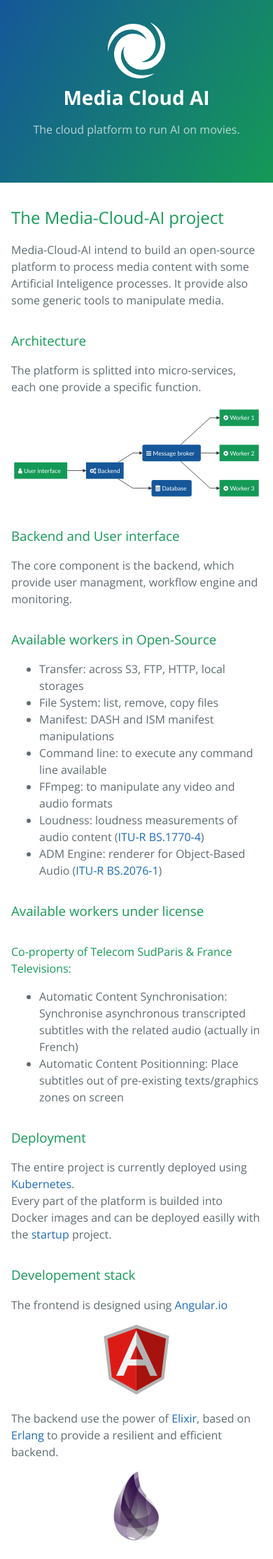
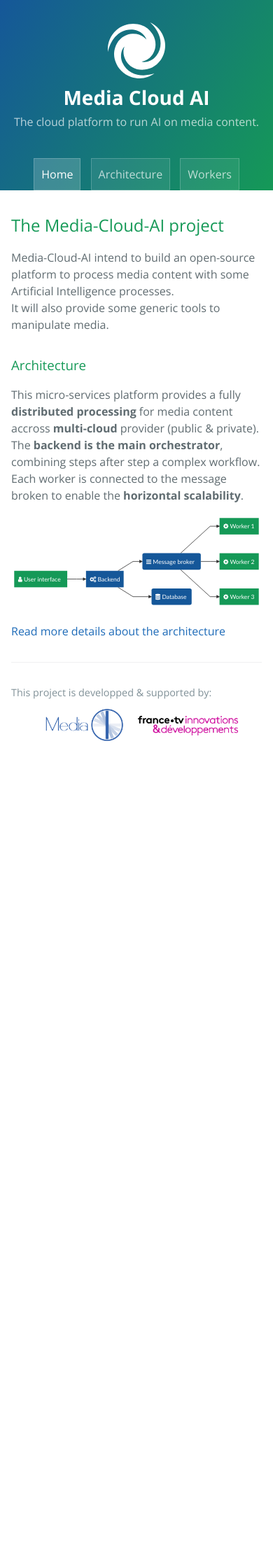
Before and after one commit to media-cloud-ai/media-cloud-ai.github.com, a Jekyll site: the page built from index.md, in a window 390 px wide. Shown: the top 2228 px of the page at 70% size. Built offline with Jekyll 4.4.1, drawn with Linux system fonts in a browser that asks for light colours; comment, search, counter and statistics services are not loaded; our own code applies the rules of GitHub Pages for plain Markdown files; after the commit the page ends 1105 px from its top, so only the background shows below that; some of the changed text lies outside the part shown.

Commit message:
update website

```diff
--- a/_config.yml
+++ b/_config.yml
@@ -1,6 +1,6 @@
 favicon: isolated-monochrome-white.png
 logo: isolated-monochrome-white.svg
 title: Media Cloud AI
-description: The cloud platform to run AI on movies.
+description: The cloud platform to run AI on media content.
 google_analytics:
 theme: jekyll-theme-cayman
--- /dev/null
+++ b/_data/workers/france_television_and_telecom_sud_paris.yml
@@ -0,0 +1,5 @@
+- name: Automatic Content Synchronisation
+  description: Synchronise asynchronous transcribed subtitles with the related audio (for French language)
+
+- name: Automatic Content Positioning
+  description: Place subtitles out of pre-existing texts/graphics zones on screen
--- /dev/null
+++ b/_includes/mermaid_schemas/main_architecture.html
@@ -0,0 +1,20 @@
+<div class="mermaid">
+graph LR
+ui[fa:fa-user User interface] --> backend(Backend)
+backend[fa:fa-cogs Backend] --> rmq(fa:fa-bars Message broker)
+backend --> DB(fa:fa-database Database)
+rmq --> W1[fa:fa-cog Worker 1]
+rmq --> W2[fa:fa-cog Worker 2]
+rmq --> W3[fa:fa-cog Worker 3]
+
+classDef blue fill:#155799,stroke: none,color: #fff;
+classDef green fill:#159957,stroke: none,color: #fff;
+
+class ui green
+class backend blue
+class rmq blue
+class DB blue
+class W1 green
+class W2 green
+class W3 green
+</div>
--- a/_layouts/default.html
+++ b/_layouts/default.html
@@ -1,5 +1,5 @@
 <!DOCTYPE html>
-<html lang="{{ site.lang | default: "en-US" }}">
+<html lang="{{ site.lang | default: 'en-US' }}">
   <head>
     <link rel="icon" type="image/png" href="/assets/images/{{ site.favicon }}">
     {% if site.google_analytics %}
@@ -20,25 +20,34 @@
     <link rel="stylesheet" href="{{ '/assets/css/style.css?v=' | append: site.github.build_revision | relative_url }}">
     <link rel="stylesheet" href="{{ '/assets/css/font-awesome.min.css?v=' | append: site.github.build_revision | relative_url }}">
     <script src="/assets/js/mermaid.min.js"></script>
+    <script src="/assets/js/coverage.js"></script>
     <script src="https://cdnjs.cloudflare.com/ajax/libs/anchor-js/4.1.0/anchor.min.js"></script>
   </head>
   <body>
     <header class="page-header" role="banner">
-      <img src="/assets/images/{{ page.logo | default: site.logo }}" height="80px"/>
-      <h1 class="project-name">{{ site.title | default: site.github.repository_name }}</h1>
-      <h2 class="project-tagline">{{ page.description | default: site.description | default: site.github.project_tagline }}</h2>
-      {% if site.github.is_project_page %}
-        <a href="{{ site.github.repository_url }}" class="btn">View on GitHub</a>
-      {% endif %}
+      <a href="/">
+        <img src="/assets/images/{{ page.logo | default: site.logo }}" height="80px"/>
+        <h1 class="project-name">{{ site.title | default: site.github.repository_name }}</h1>
+      </a>
+      <div class="project-tagline">{{ page.description | default: site.description | default: site.github.project_tagline }}</div>
+
+      <nav class="menu">
+        {% for menu in site.data.menu %}
+
+          <a href={{menu.link}}>
+            <span
+              {% if page.url == menu.link %} class="item selected" {% else %} class="item" {% endif %}>
+              {{menu.name}}
+            </span>
+          </a>
+        {% endfor %}
+      </nav>
     </header>
 
     <main id="content" class="main-content" role="main">
       {{ content }}
 
       <footer class="site-footer">
-        {% if site.github.is_project_page %}
-          <span class="site-footer-owner"><a href="{{ site.github.repository_url }}">{{ site.github.repository_name }}</a> is maintained by <a href="{{ site.github.owner_url }}">{{ site.github.owner_name }}</a>.</span>
-        {% endif %}
         <span class="site-footer-credits">This project is developped &amp; supported by:</span>
         <div style="text-align: center;">
           <a href="https://media-io.com" target="_blank">
--- a/assets/css/style.scss
+++ b/assets/css/style.scss
@@ -2,6 +2,69 @@
 ---
 
 @import 'jekyll-theme-cayman';
+
+.page-header {
+  padding-bottom: 0;
+}
+
+.project-name {
+  color: white;
+}
+
+.project-name:hover {
+  color: #eee;
+}
+
+nav.menu {
+  padding-top: 3em;
+}
+
+@media screen and (max-width: 42em) {
+  nav.menu {
+    padding-top: 0.5em;
+  }
+}
+
+@media screen and (max-width: 64em) and (min-width: 42em) {
+  nav.menu {
+    padding-top: 1em;
+  }
+}
+
+nav.menu .item {
+  margin: 0px 5px;
+  display: inline-block;
+  margin-bottom: 0;
+  color: rgba(255, 255, 255, 0.7);
+  background-color: rgba(255, 255, 255, 0.08);
+  border-color: rgba(255, 255, 255, 0.2);
+  border-style: solid;
+  border-width: 1px;
+  padding: 10px;
+  transition: color 0.2s, background-color 0.2s, border-color 0.2s;
+}
+
+nav.menu a {
+  color: rgba(255, 255, 255, 0.8);
+}
+
+nav.menu a .item.selected {
+  color: rgba(255, 255, 255, 1);
+  background-color: rgba(255, 255, 255, 0.18);
+}
+
+nav.menu a .item:hover {
+  color: rgba(255, 255, 255, 1);
+  background-color: rgba(255, 255, 255, 0.18);
+}
+
+.language {
+  text-align: center;
+}
+
+.language img {
+  width: 100px;
+}
 
 .property {
   margin-top: 10px;
@@ -63,3 +126,33 @@
   text-decoration: none !important; /* do not underline */
   opacity: 1;
 }
+
+.worker {
+  display: inline-flex;
+  flex-direction: column;
+  width: 250px;
+  min-height: 180px;
+  vertical-align: top;
+  background-color: rgba(0, 0, 0, 0.08);
+  border-color: rgba(255, 255, 255, 0.2);
+  border-style: solid;
+  border-width: 1px;
+  border-radius: 4px;
+  padding: 10px;
+  margin: 5px;
+  transition: color 0.2s, background-color 0.2s, border-color 0.2s;
+}
+
+.worker label {
+  color: #159957;
+}
+
+.worker .description {
+  flex: 1;
+  font-size: 0.8em;
+  color: #888;
+}
+
+.worker .icons {
+  text-align: right;
+}
--- a/index.md
+++ b/index.md
@@ -4,73 +4,16 @@
 
 ## The Media-Cloud-AI project
 
-Media-Cloud-AI intend to build an open-source platform to process media content with some Artificial Inteligence processes.
-It provide also some generic tools to manipulate media.
+Media-Cloud-AI intend to build an open-source platform to process media content with some Artificial Intelligence processes.
+It will also provide some generic tools to manipulate media.
 
 ### Architecture
 
-The platform is splitted into micro-services, each one provide a specific function.
+This micro-services platform provides a fully <b>distributed processing</b> for media content accross <b>multi-cloud</b> provider (public & private).
+The <b>backend is the main orchestrator</b>, combining steps after step a complex workflow.
+Each worker is connected to the message broken to enable the <b>horizontal scalability</b>.
 
-<div class="mermaid">
-graph LR
-ui[fa:fa-user User interface] --> backend(Backend)
-backend[fa:fa-cogs Backend] --> rmq(fa:fa-bars Message broker)
-backend --> DB(fa:fa-database Database)
-rmq --> W1[fa:fa-cog Worker 1]
-rmq --> W2[fa:fa-cog Worker 2]
-rmq --> W3[fa:fa-cog Worker 3]
 
-classDef blue fill:#155799,stroke: none,color: #fff;
-classDef green fill:#159957,stroke: none,color: #fff;
+{% include mermaid_schemas/main_architecture.html %}
 
-class ui green
-class backend blue
-class rmq blue
-class DB blue
-class W1 green
-class W2 green
-class W3 green
-</div>
-
-### Backend and User interface
-
-The core component is the backend, which provide user managment, workflow engine and monitoring.
-
-### Available workers in Open-Source
-
-- Transfer: across S3, FTP, HTTP, local storages
-- File System: list, remove, copy files
-- Manifest: DASH and ISM manifest manipulations
-- Command line: to execute any command line available
-- FFmpeg: to manipulate any video and audio formats
-- Loudness: loudness measurements of audio content ([ITU-R BS.1770-4](https://www.itu.int/rec/R-REC-BS.1770/recommendation.asp?lang=fr&parent=R-REC-BS.1770-4-201510-I){:target="_blank"})
-- ADM Engine: renderer for Object-Based Audio ([ITU-R BS.2076-1](https://www.itu.int/rec/R-REC-BS.2076-1-201706-I/fr){:target="_blank"})
-
-### Available workers under license
-
-#### Co-property of Telecom SudParis & France Televisions:
-- Automatic Content Synchronisation: Synchronise asynchronous transcripted subtitles with the related audio (actually in French)
-- Automatic Content Positionning: Place subtitles out of pre-existing texts/graphics zones on screen
-
-### Deployment
-
-The entire project is currently deployed using [Kubernetes](https://kubernetes.io){:target="_blank"}.
-Every part of the platform is builded into Docker images and can be deployed easilly with the [startup](https://github.com/media-cloud-ai/startup){:target="_blank"} project.
-
-### Developement stack
-
-The frontend is designed using [Angular.io](https://angular.io){:target="_blank"}
-<p align="center">
-  <img height="100px" src="/assets/images/angular-icon.svg">
-</p>
-
-The backend use the power of [Elixir](https://elixir-lang.org/){:target="_blank"}, based on [Erlang](https://www.erlang.org/){:target="_blank"} to provide a resilient and efficient backend.
-<p align="center">
-  <img height="100px" src="/assets/images/elixir.png">
-</p>
-
-Most of workers are using [Rust](https://www.rust-lang.org/){:target="_blank"}, high-typed language with performances similar to C/C++ applications.
-Using FFI (Foreign Function Interface), it allows to call any library which provide a C API.
-<p align="center">
-  <img height="100px" src="/assets/images/rust.svg">
-</p>
+[Read more details about the architecture](/architecture.html)
```
Also changed, not shown: _data/menu.yml (added, +8 -0 lines), _data/workers/open_source.yml (added, +55 -0 lines), _includes/mermaid_schemas/return_job_status.html (added, +49 -0 lines), _includes/mermaid_schemas/send_job_to_workers.html (added, +56 -0 lines), _includes/mermaid_schemas/worker_registration.html (added, +30 -0 lines), _includes/workers.html (added, +24 -0 lines), architecture.md (added, +71 -0 lines), messaging_protocol.md (added, +18 -0 lines), step_flow.md (deleted, +0 -143 lines), workers.md (added, +15 -0 lines), assets/images/coveralls.svg (added), assets/images/docker.svg (added), assets/images/github.svg (added).
